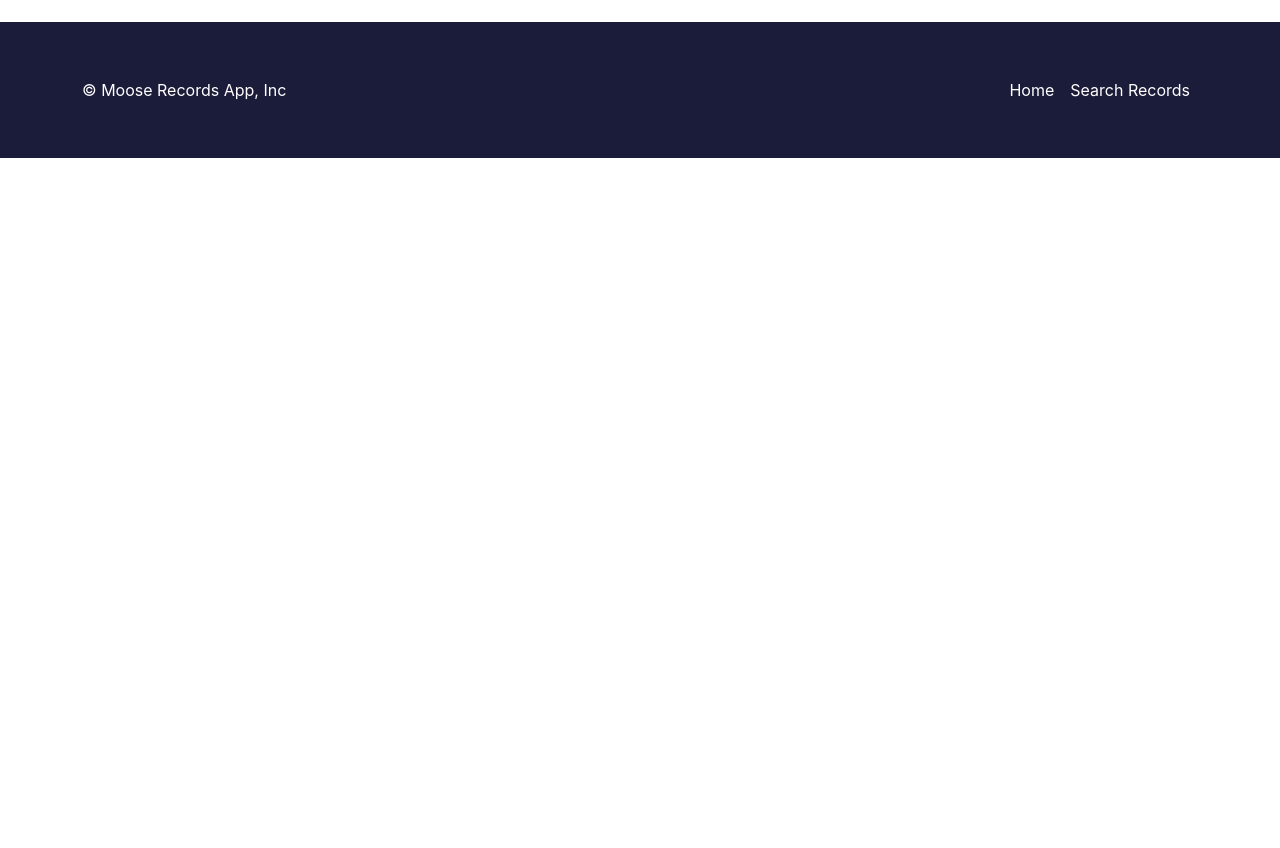
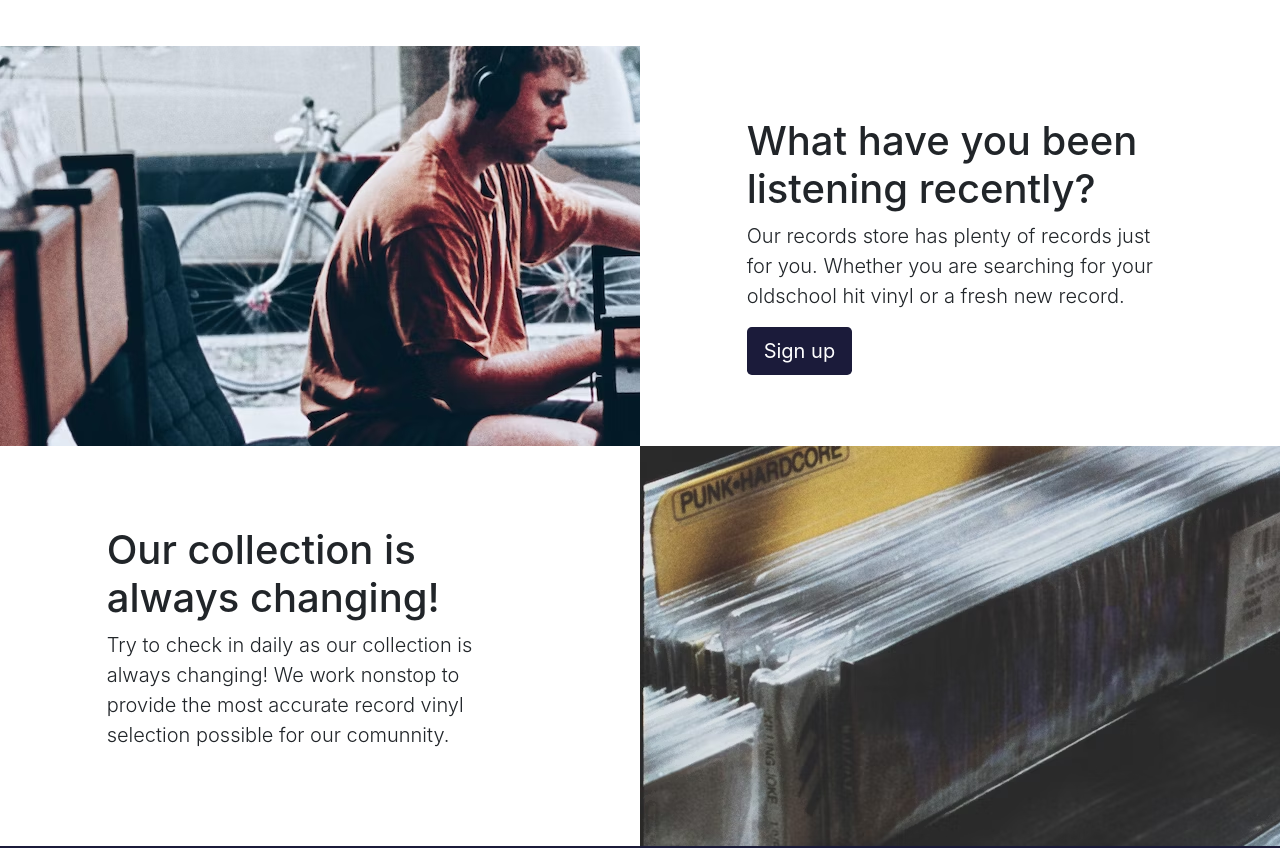
Before and after one commit to milosDamjanovic17/react-records, a React (Create React App) app in the folder 02-frontend/react-records/: page / in a window 1280 px wide. Shown: the part 480-1328 px from the top of the page. Before the commit the page ends 800 px from the top, so only its background shows below. Built offline with nearby package versions, Linux system fonts and the light colour scheme.

Commit message:
adjusted heros images

```diff
--- a/02-frontend/react-records/src/App.css
+++ b/02-frontend/react-records/src/App.css
@@ -28,12 +28,13 @@
 }
 
 .col-image-left {
-  background-image: url("./Images/PublicImages/image-4.jpg");
+  background-image: url("./Images/PublicImages/image-11.jpg");
+  background-position: left 40% bottom 55%;
   height: 25em !important;
 }
 
 .col-image-right {
-  background-image: url("./Images/PublicImages/image-1.jpg");
+  background-image: url("./Images/PublicImages/image-44.jpg");
   height: 25em !important;
 }
 
--- a/02-frontend/react-records/src/layouts/HomePage/HomePage.tsx
+++ b/02-frontend/react-records/src/layouts/HomePage/HomePage.tsx
@@ -1,10 +1,14 @@
 import React from "react";
 import ExploreNewRecords from "./components/ExploreNewRecords";
+import Heros from "./components/Heros";
 
 const HomePage = () => {
 
    return(
-      <ExploreNewRecords />
+      <>
+         <ExploreNewRecords />
+         <Heros />
+      </>
    )
 }
 
--- a/02-frontend/react-records/src/layouts/HomePage/components/ExploreNewRecords.tsx
+++ b/02-frontend/react-records/src/layouts/HomePage/components/ExploreNewRecords.tsx
@@ -10,7 +10,7 @@
             <div>
                <h1 className="display-5 fw-bold">Explore new records here!</h1>
                <p className="col-md-8 fs-4">What's next on your playlist?</p>
-               <a href="#" type="button" className="btn main-color btn-lg text-white">More records here.</a>
+               <a href="#" type="button" className="btn main-color btn-lg text-white">More records here</a>
             </div>
         </div>
       </div>
--- /dev/null
+++ b/02-frontend/react-records/src/layouts/HomePage/components/Heros.tsx
@@ -0,0 +1,71 @@
+import React from "react";
+
+const Heros = () => {
+  return (
+    <div>
+      <div className="d-none d-lg-block">
+        <div className="row g-0 mt-5">
+          <div className="col-sm-6 col-md-6">
+            <div className="col-image-left"></div>
+          </div>
+          <div className="col-4 col-md-4 container d-flex justify-content-center align-items-center">
+            <div className="ml-2">
+              <h1>What have you been listening recently?</h1>
+              <p className="lead">
+               Our records store has plenty of records just for you. Whether you are searching for your oldschool hit vinyl or a fresh new record.
+              </p>
+              <a className="btn main-color btn-lg text-white" href="#">
+                Sign up
+              </a>
+            </div>
+          </div>
+        </div>
+        <div className="row g-0">
+          <div className="col-4 col-md-4 container d-flex justify-content-center align-items-center">
+            <div className="ml-2">
+              <h1>Our collection is always changing!</h1>
+              <p className="lead">
+                Try to check in daily as our collection is always changing! We
+                work nonstop to provide the most accurate record vinyl selection
+                possible for our comunnity.
+              </p>
+            </div>
+          </div>
+          <div className="col-sm-6 col-md-6">
+            <div className="col-image-right"></div>
+          </div>
+        </div>
+      </div>
+      {/* Mobile Heros */}
+      <div className="d-lg-none">
+        <div className="container">
+          <div className="m-2">
+            <div className="col-image-left"></div>
+            <div className="mt-2">
+              <h1>What have you been listening recently?</h1>
+              <p className="lead">
+               Our records store has plenty of records just for you. Whether you are searching for your oldschool hit vinyl or a fresh new record.
+              </p>
+              <a className="btn main-color btn-lg text-white" href="#">
+                Sign up
+              </a>
+            </div>
+          </div>
+          <div className="m-2">
+            <div className="col-image-right"></div>
+            <div className="mt-2">
+              <h1>Our collection is always changing!</h1>
+              <p className="lead">
+               Try to check in daily as our collection is always changing! We
+                work nonstop to provide the most accurate record vinyl selection
+                possible for our comunnity.
+              </p>
+            </div>
+          </div>
+        </div>
+      </div>
+    </div>
+  );
+};
+
+export default Heros;
```
Also changed, not shown: 02-frontend/react-records/src/Images/PublicImages/image-11.jpg (added), 02-frontend/react-records/src/Images/PublicImages/image-44.jpg (added).
